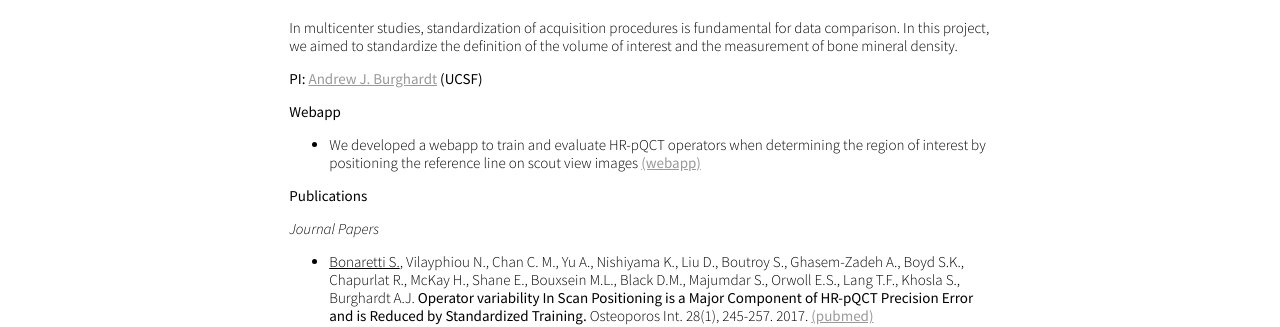
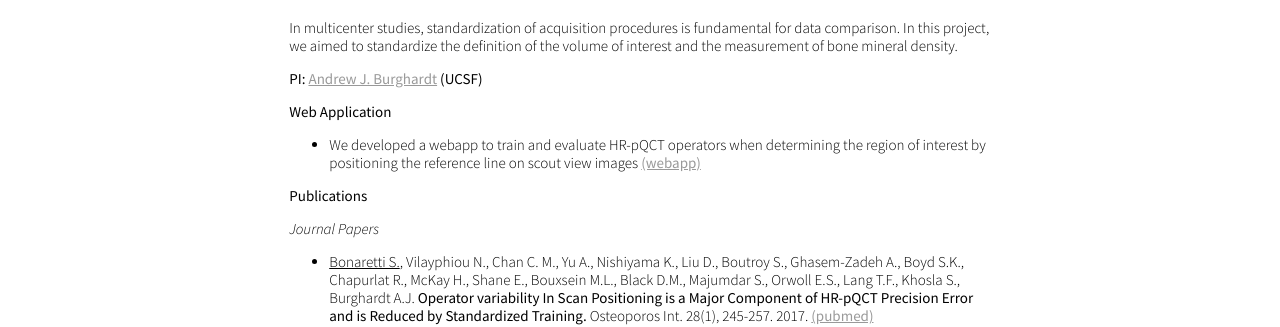
Before and after one commit to sbonaretti/sbonaretti.github.io, a Jekyll site: the page built from Projects.md, in a window 1280 px wide and 900 px high, scrolled down 706 px. Shown: the part 158-485 px from the top of the window. Built offline with Jekyll 4.4.1, drawn with Linux system fonts in a browser that asks for light colours; some web fonts are replaced.

Commit message:
Update Projects.md

```diff
--- a/Projects.md
+++ b/Projects.md
@@ -50,7 +50,7 @@ In multicenter studies, standardization of acquisition procedures is fundamental
 
 **PI: [Andrew J. Burghardt](http://profiles.ucsf.edu/andrew.burghardt){:target="_blank"} (UCSF)**
 
-**Webapp**
+**Web Application**
 * We developed a webapp to train and evaluate HR-pQCT operators when determining the region of interest by positioning the reference line on scout view images [(webapp)](http://webapps.radiology.ucsf.edu/refline/){:target="_blank"}
 
 **Publications**
```
